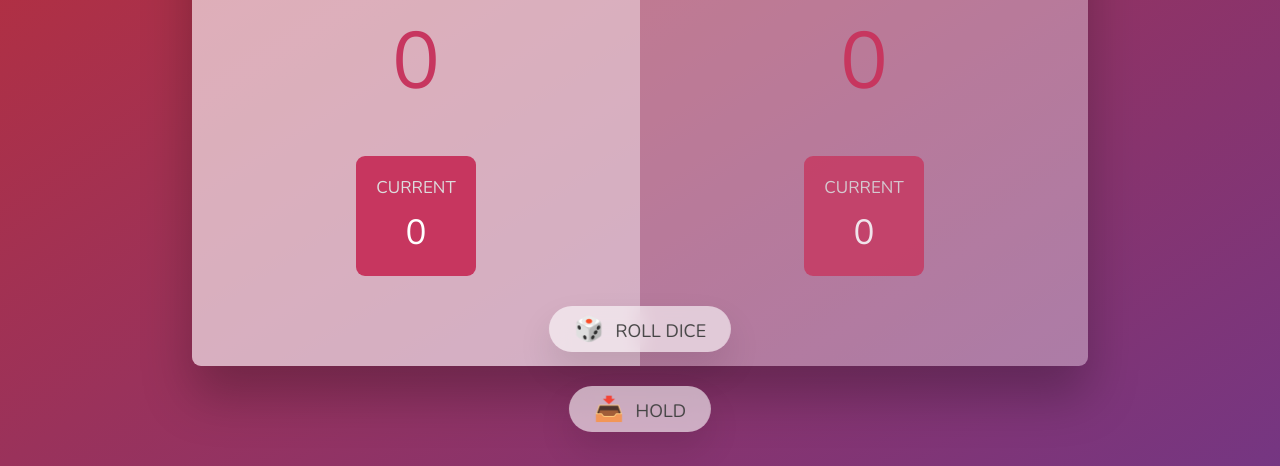
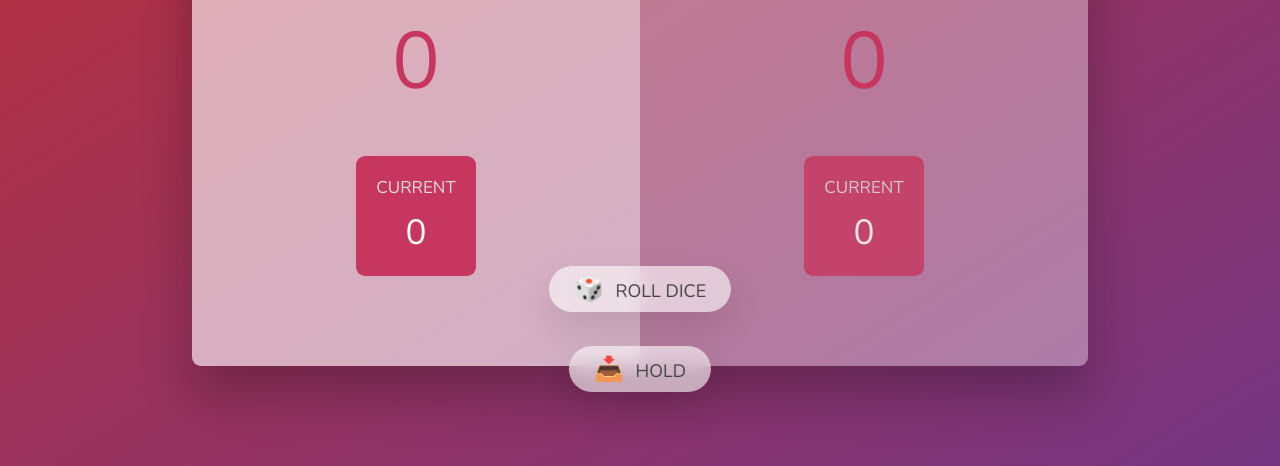
Before and after one commit to k8a87/PigGame, a website built with Parcel: page src/index.html in a window 1280 px wide. Shown: the part 334-800 px from the top of the page. Built offline with nearby package versions, Linux system fonts and the light colour scheme.

Commit message:
edit btn position

```diff
--- a/src/style.css
+++ b/src/style.css
@@ -138,10 +138,10 @@ main {
   top: 17rem;
 }
 .btn--roll {
-  top: 80vh;
+  top: 75vh;
 }
 .btn--hold {
-  top: 90vh;
+  top: 85vh;
 }
 
 .btn:active {
```
